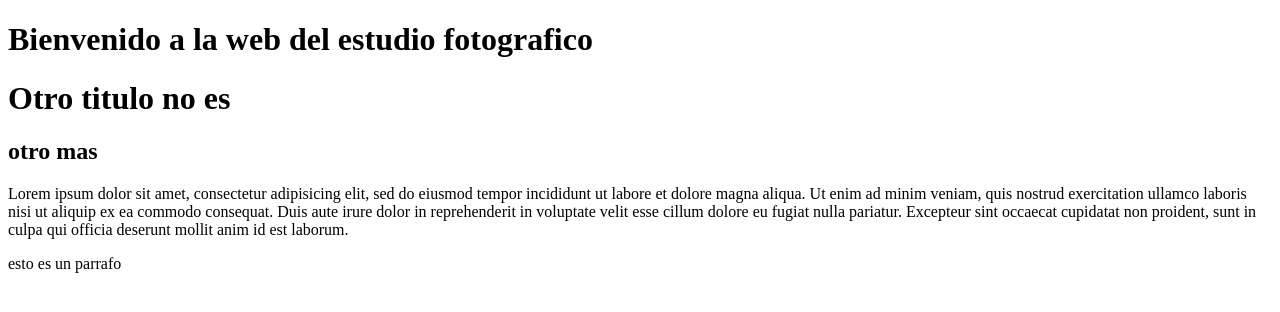
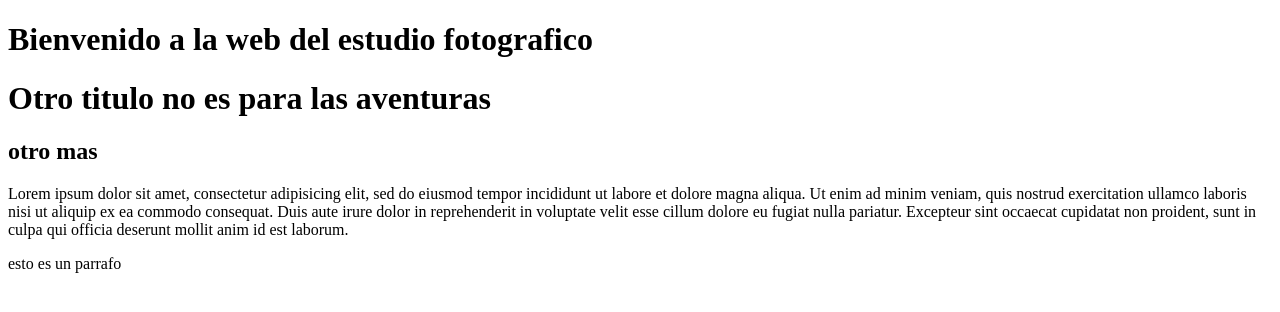
Before and after one commit to nogakhany/pagina-web, a plain HTML site: page index.html in a window 1280 px wide. Drawn offline with Linux system fonts and the light colour scheme.

Commit message:
cambio
cabecera

```diff
--- a/index.html
+++ b/index.html
@@ -6,7 +6,7 @@
   </head>
   <body>
     <h1> Bienvenido a la web del estudio fotografico</h1>
-    <h1> Otro titulo no es</h1>
+    <h1> Otro titulo no es para las aventuras</h1>
     <h2>otro mas</h2>
      <p>Lorem ipsum dolor sit amet, consectetur adipisicing elit, sed do eiusmod tempor incididunt ut labore et dolore magna aliqua. Ut enim ad minim veniam, quis nostrud exercitation ullamco laboris nisi ut aliquip ex ea commodo consequat. Duis aute irure dolor in reprehenderit in voluptate velit esse cillum dolore eu fugiat nulla pariatur. Excepteur sint occaecat cupidatat non proident, sunt in culpa qui officia deserunt mollit anim id est laborum.</p>
      <p> esto es un parrafo</p>
```
